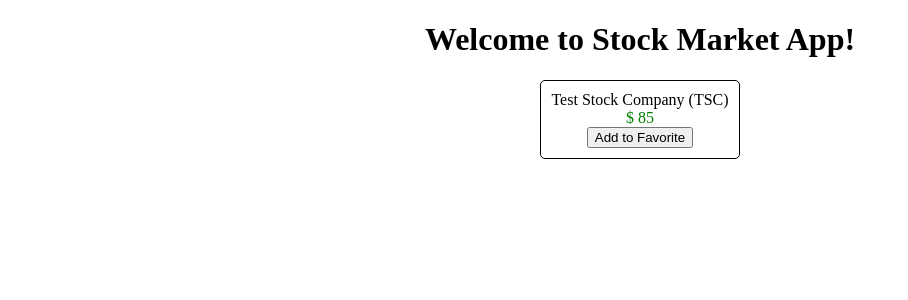
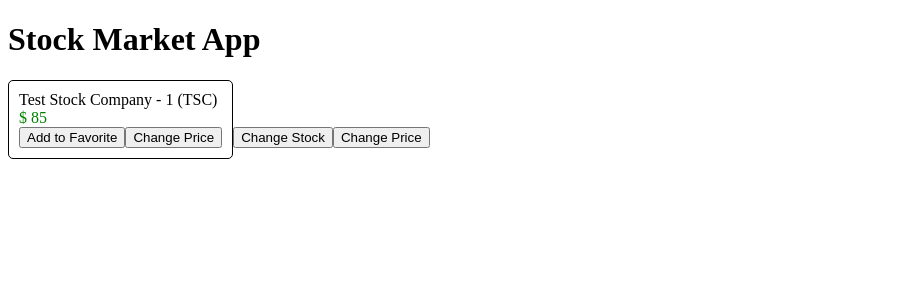
Before and after one commit to JIA-WE-LIAN/StockMarket, an Angular app: page / in a window 1280 px wide. Shown: the top 300 px of the page, without its empty margins (0-908 px from the left). Built offline with nearby package versions, Linux system fonts and the light colour scheme.

Commit message:
'10_componentChangeDetection'

```diff
--- a/src/app/app.component.html
+++ b/src/app/app.component.html
@@ -1,6 +1,7 @@
-<div style="text-align:center">
-  <h1>
-    Welcome to {{ title }}!
-  </h1>
-  <app-stock-item [stock]="stockObj"></app-stock-item>
-</div>
+<h1>
+  {{title}}
+</h1>
+<app-stock-item [stock]="stock"
+                (toggleFavorite)="onToggleFavorite($event)"></app-stock-item>
+<button (click)="changeStockObject()">Change Stock</button>
+<button (click)="changeStockPrice()">Change Price</button>
--- a/src/app/app.component.ts
+++ b/src/app/app.component.ts
@@ -9,9 +9,30 @@ import { Stock } from './model/stock';
 export class AppComponent implements OnInit{
   title = 'Stock Market App';
 
-  public stockObj: Stock;
+  public stock: Stock;
+  private counter: number = 1;
 
-  ngOnInit(){
-    this.stockObj = new Stock('Test Stock Company', 'TSC', 85, 80);
+  ngOnInit(): void {
+    this.stock = new Stock('Test Stock Company - ' + this.counter++, 'TSC', 85, 80);
+  }
+
+  onToggleFavorite(stock: Stock) {
+    // This will update the value in the stock item component
+    // Because it is triggered as a result of an event binding from
+    // the stock item component
+    this.stock.favorite = !this.stock.favorite;
+  }
+
+  changeStockObject() {
+    // This will update the value in the stock item component
+    // Because we are creating a new reference for the stock input
+    this.stock = new Stock('Test Stock Company - ' + this.counter++, 'TSC', 85, 80);
+  }
+
+  changeStockPrice() {
+    // This will not update the value in the stock item component
+    // because it is changing the same reference and angular will
+    // not check for it in the OnPush change detection strategy.
+    this.stock.price += 10;
   }
 }
--- a/src/app/stock/stock-item/stock-item.component.html
+++ b/src/app/stock/stock-item/stock-item.component.html
@@ -1,9 +1,8 @@
 <div class="stock-container">
   <div class="name">{{stock.name + ' (' + stock.code + ')'}}</div>
   <div class="price"
-      [class]="stock.isPositiveChange() ? 'positive':'negative'">
-      $ {{stock.price}}
-  </div>
-  <button (click)="toggleFavorite($event)"
-          [disabled]="stock.favorite">Add to Favorite</button>
+      [class]="stock.isPositiveChange() ? 'positive' : 'negative'">$ {{stock.price}}</div>
+  <button (click)="onToggleFavorite($event)"
+          *ngIf="!stock.favorite">Add to Favorite</button>
+  <button (click)="changeStockPrice()">Change Price</button>
 </div>
--- a/src/app/stock/stock-item/stock-item.component.ts
+++ b/src/app/stock/stock-item/stock-item.component.ts
@@ -1,18 +1,26 @@
-import { Component, Input, OnInit } from '@angular/core';
+import { ChangeDetectionStrategy, Component, EventEmitter, Input, OnInit, Output } from '@angular/core';
 import { Stock } from 'src/app/model/stock';
 
 @Component({
   selector: 'app-stock-item',
   templateUrl: './stock-item.component.html',
-  styleUrls: ['./stock-item.component.css']
+  styleUrls: ['./stock-item.component.css'],
+  changeDetection: ChangeDetectionStrategy.OnPush
 })
 export class StockItemComponent {
 
   @Input() public stock: Stock;
+  @Output() private toggleFavorite: EventEmitter<Stock>;
 
-  constructor() { }
+  constructor() {
+    this.toggleFavorite = new EventEmitter<Stock>();
+   }
 
-  toggleFavorite(event) {
-    this.stock.favorite = !this.stock.favorite;
+  onToggleFavorite(event) {
+    this.toggleFavorite.emit(this.stock);
+  }
+
+  changeStockPrice() {
+    this.stock.price += 5;
   }
 }
```
